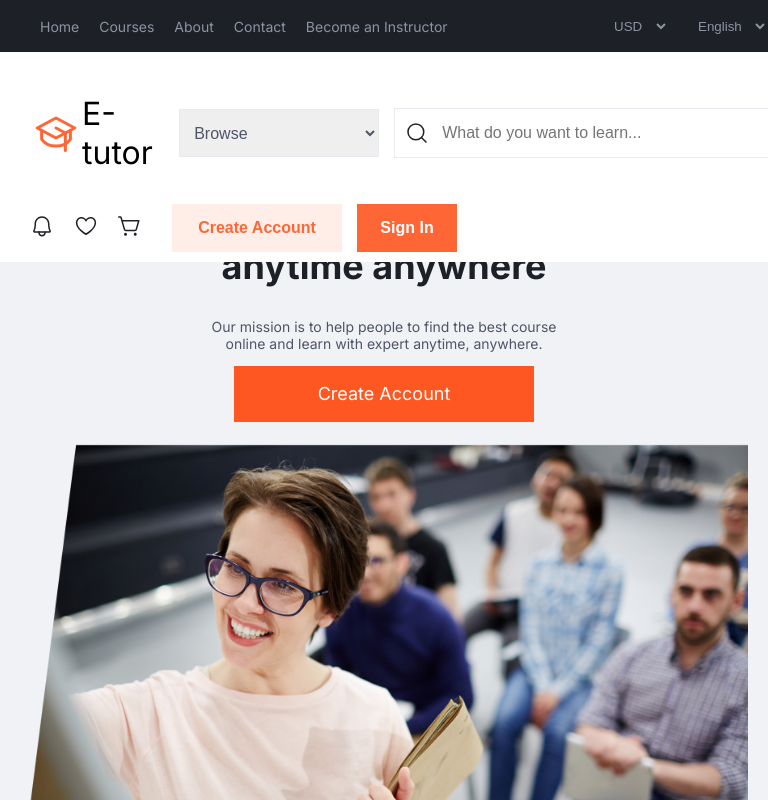
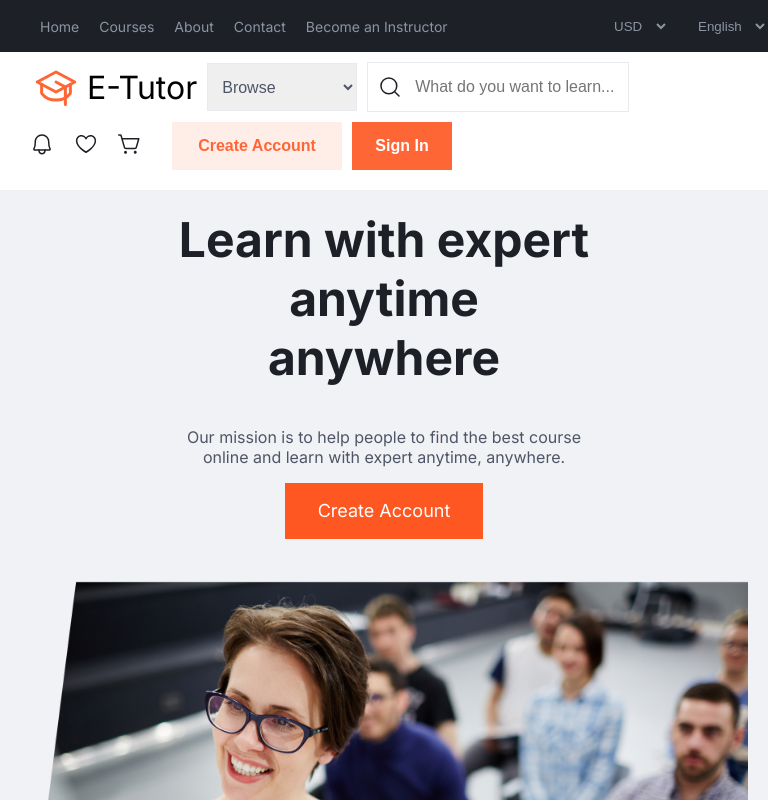
Before and after one commit to archis-academy/june-frontend-e-tutor-lms-1, a Next.js app: page / in a window 768 px wide. Shown: the top 800 px of the page. Built offline with nearby package versions, Linux system fonts and the light colour scheme.

Commit message:
Improved header responsive design

```diff
--- a/src/components/Header/Header.module.scss
+++ b/src/components/Header/Header.module.scss
@@ -165,26 +165,30 @@
       .buttonContainer {
         display: flex;
         gap: 15px;
+        padding-right: 25px;
 
-        button {
+        .createAccount {
+          color: #ff6636;
+          width: 170px;
+          background: #ffeee8;
           border: none;
           height: 48px;
           cursor: pointer;
           gap: 15px;
           font-size: 16px;
           font-weight: 600;
-
-          &.createAccount {
-            color: #ff6636;
-            width: 170px;
-            background: #ffeee8;
         }
 
-          &.signIn {
+        .signIn {
           background-color: #ff6636;
           color: white;
           width: 100px;
-          }
+          border: none;
+          height: 48px;
+          cursor: pointer;
+          gap: 15px;
+          font-size: 16px;
+          font-weight: 600;
         }
       }
     }
@@ -196,24 +200,78 @@
     border: none;
     cursor: pointer;
   }
-  @media (max-width: 1300px) {
+
+  @media (max-width: 1350px) {
+    .headerBottom {
+      align-items: center;
+
+      .headerBottomLeft {
+        .headerBrowse {
+          width: 150px;
+        }
+        .headerSearch {
+          width: 240px;
+        }
+      }
+      .headerBottomRight {
+        .buttonContainer {
+          .button {
+            &.createAccount {
+              width: 120px !important;
+              font-size: 12px !important;
+            }
+            &.signIn {
+              width: 80px !important;
+            }
+          }
+        }
+      }
+    }
+  }
+
+  @media (max-width: 1050px) and (min-width: 751px) {
     .headerBottom {
       flex-direction: column;
       align-items: flex-start;
       padding: 10px;
-    }
+      width: 100%;
 
       .headerBottomLeft,
       .headerBottomRight {
-      width: 100%;
         display: flex;
+        justify-content: space-between;
+        align-items: center;
+      }
 
-      align-items: flex-start;
+      .headerBottomLeft {
+        flex-direction: row;
+        align-items: center;
+        gap: 10px;
+
+        .logoDiv,
+        .headerBrowse,
+        .headerIcons {
+          display: flex;
           gap: 10px;
         }
       }
 
-  @media (max-width: 650px) {
+      .headerBottomRight {
+        flex-direction: row;
+        align-items: center;
+        gap: 10px;
+        padding: 10px 0;
+
+        .headerSearch,
+        .buttonContainer {
+          display: flex;
+          gap: 10px;
+        }
+      }
+    }
+  }
+
+  @media (max-width: 750px) {
     .menuContainer {
       display: block;
     }
@@ -233,27 +291,27 @@
     }
 
     .headerBottom {
-      flex-direction: column;
       align-items: flex-start;
       padding: 10px;
-      width: 100%;
 
       .headerBottomLeft,
       .headerBottomRight {
-        width: 100%;
+        width: 70%;
         display: flex;
         justify-content: space-between;
         align-items: center;
+        flex-direction: column;
       }
 
       .headerBottomLeft {
-        flex-direction: column;
         align-items: flex-start;
         gap: 10px;
+        .logoDiv {
+          display: none;
+        }
       }
 
       .headerBottomRight {
-        flex-direction: column;
         align-items: flex-start;
         gap: 10px;
         padding: 10px 0;
@@ -261,7 +319,7 @@
     }
   }
 
-  @media (min-width: 651px) {
+  @media (min-width: 751px) {
     .headerNav {
       display: flex;
       align-items: center;
--- a/src/components/Header/Header.tsx
+++ b/src/components/Header/Header.tsx
@@ -49,7 +49,7 @@ const Header: React.FC = () => {
               alt="etutor-icons"
               className={styles.etutorLogo}
             />
-            <p className={styles.etutor}>E-tutor</p>
+            <span className={styles["e-tutor"]}>E-Tutor</span>
           </div>
           <select className={styles.headerBrowse}>
             <option value="browse">Browse</option>
--- a/src/components/HomepageHeroSection/HomepageHeroSection.module.scss
+++ b/src/components/HomepageHeroSection/HomepageHeroSection.module.scss
@@ -12,12 +12,12 @@
     max-width: 500px;
 
     h1 {
-      font-size: 48px; // Adjust for smaller screens
+      font-size: 48px;
       color: $primary-font-color;
     }
 
     p {
-      font-size: 16px; // Adjust for smaller screens
+      font-size: 16px;
       color: #4e5566;
     }
 
@@ -46,42 +46,58 @@
     }
   }
 
-  // Media Query for screens smaller than 768px
-  @media (max-width: 768px) {
-    grid-template-columns: 1fr;
-    text-align: center;
+  @media (max-width: 1400px) {
+    grid-template-columns: 1fr auto;
 
     .imageContainer {
-      justify-content: center;
+      justify-content: flex-end;
       margin-top: 20px;
     }
 
     .textContainer {
-      h1 {
-        font-size: 36px;
-      }
+      width: 432px;
+    }
+  }
 
-      p {
-        font-size: 14px;
-      }
+  @media (max-width: 1000px) {
+    grid-template-columns: 1fr;
 
-      .createAccountButton {
-        width: 100%;
-        max-width: 300px;
+    .textContainer {
+      margin-bottom: 20px;
+      max-width: 100%;
+      text-align: center;
+    }
+
+    .imageContainer {
+      justify-content: center;
+      img {
+        max-width: 100%;
+        height: auto;
       }
     }
   }
+  @media (max-width: 500px) {
+    grid-template-columns: 1fr;
 
-  // Media Query for screens smaller than 480px
-  @media (max-width: 480px) {
     .textContainer {
+      margin-bottom: 20px;
+      max-width: 100%;
+      text-align: center;
       h1 {
-        font-size: 28px;
+        font-size: 22px;
       }
 
       p {
         font-size: 12px;
       }
     }
+
+    .imageContainer {
+      justify-content: center;
+      img {
+        max-width: 100%;
+        height: auto;
+      }
+    }
   }
 }
```
Lines whose indentation alone changed are shown as unchanged.
